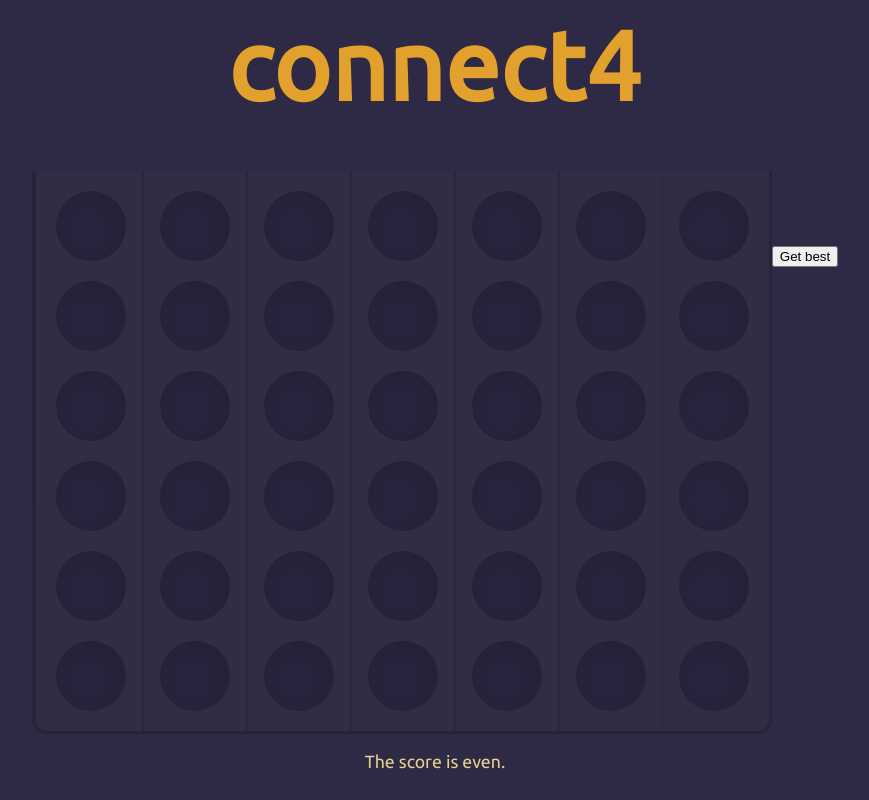
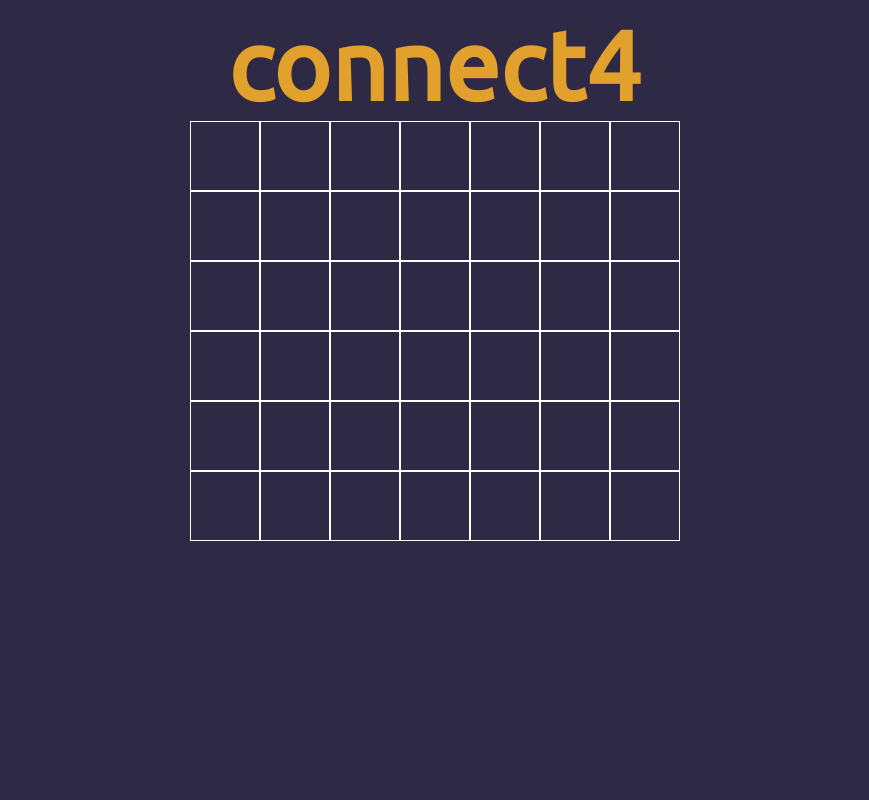
Before and after one commit to Thilerion/connect4, a Vue app: page / in a window 1280 px wide. Shown: the whole page, without its empty margins (205-1074 px from the left). Built offline with nearby package versions, Linux system fonts and the light colour scheme.

Commit message:
Initial new board ui

```diff
--- a/src/components/Board.vue
+++ b/src/components/Board.vue
@@ -1,6 +1,6 @@
 <template>
 <div>
-	<div class="board">
+	<!-- <div class="board">
 		<div v-for="(col, x) in board" :key="x" class="col" :class="{full: fullCols[x]}" @click="makeMove(x)">
 			<div v-for="(cell, y) in col" :key="y" class="cell" :class="{'empty': cell === noPiece}">
 				<transition name="fall-piece">
@@ -9,11 +9,21 @@
 				</transition>
 			</div>
 		</div>
+	</div> -->
+	<div class="board">
+		<div v-for="(col, x) in board" :key="x" class="col" @click="makeMove(x)">
+			<div v-for="(cell, y) in col" :key="y" class="cell">
+				<transition name="fall-piece">
+					<div class="piece player-one" key="piece-one" v-if="cell === P1"></div>
+					<div class="piece player-two" key="piece-two" v-if="cell === P2"></div>
+				</transition>
+			</div>
+		</div>
 	</div>
-	<button @click="getBest">Get best</button>
+	<!-- <button @click="getBest">Get best</button>
 	<p v-if="gameEnd">The {{winningPlayer.toLowerCase()}} player has won!</p>
 	<p v-else-if="score === 0">The score is even.</p>
-	<p v-else>The {{winningPlayer.toLowerCase()}} player is leading by {{Math.abs(score)}} points.</p>
+	<p v-else>The {{winningPlayer.toLowerCase()}} player is leading by {{Math.abs(score)}} points.</p> -->
 </div>
 </template>
 
@@ -56,6 +66,7 @@ export default {
 	},
 	methods: {
 		makeMove(col) {
+			console.log("Dropping piece on col ", col);
 			Game.doMove(col);
 			this.getScore();
 		},
@@ -76,6 +87,39 @@ export default {
 <style scoped>
 .board {
 	display: inline-flex;
+}
+
+.col {
+	display: flex;
+	flex-direction: column-reverse;
+	cursor: pointer;
+	background: transparent;
+}
+
+.cell {
+	width: 70px;
+	height: 70px;
+	border: 1px solid white;
+}
+
+.piece {
+	width: 70px;
+	height: 70px;
+}
+
+.piece.player-one {
+	background: red;
+}
+
+.piece.player-two {
+	background: green;
+}
+</style>
+
+
+<style scoped>
+/*.board {
+	display: inline-flex;
 	justify-content: center;
 	margin-top: 5rem;
 	border-bottom-right-radius: 15px;
@@ -86,7 +130,7 @@ export default {
 	background: rgba(var(--color-secondary), 0.025);
 }
 
-.col {
+/* .col {
 	padding-right: 6px;
 	padding-left: 6px;
 	border-right: 1px solid rgba(0, 0, 0, 0.15);
@@ -130,11 +174,22 @@ export default {
 	margin: 10px;
 	border-radius: 50%;
 	overflow: hidden;
+	position: relative;
 }
 
 .cell.empty {
-	background: var(--color-bg-shadow);
+	/* background: var(--color-bg-shadow);
+	/* background: transparent;
 	box-shadow: inset -4px 4px 20px 1px rgba(0, 0, 0, 0.1);
+}
+
+.cell-overlay {
+	box-sizing: content-box;
+	position: absolute;
+	width: 100%;
+	height: 100%;
+	border-radius: 50%;
+	border: 100px solid black;
 }
 
 .piece {
@@ -160,5 +215,5 @@ export default {
 
 .fall-piece-enter, .fall-piece-leave-to {
 	transform: translateY(-500%);
-}
+} */
 </style>
```
